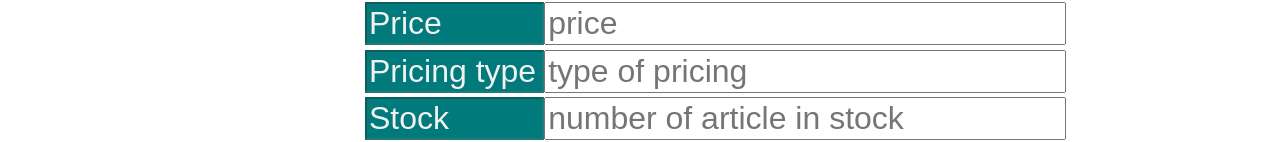
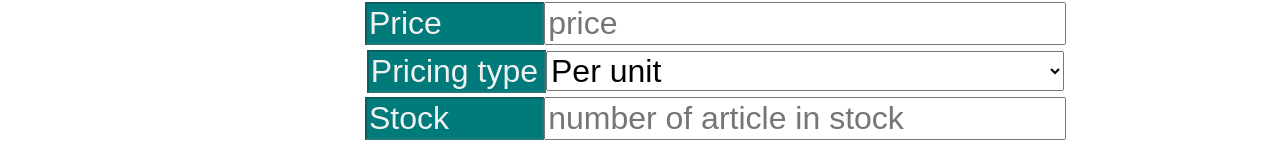
Before and after one commit to Gywed/WebSiteFrontAngular, an Angular app: page /admin/articleUpdate in a window 1280 px wide. Shown: the part 398-540 px from the top of the page. Built offline with nearby package versions, Linux system fonts and the light colour scheme; no server answers.

Commit message:
Replace the pricing type by a list in the update of article as admin

```diff
--- a/src/app/admin-hub/admin-update-article/admin-update-article.component.html
+++ b/src/app/admin-hub/admin-update-article/admin-update-article.component.html
@@ -17,10 +17,10 @@
   </div>
   <div>
     <input type="text" class="fieldsHeader" value="Pricing type" readonly [disabled]="true">
-    <input type="text" formControlName="pricingType" class="fields" placeholder="type of pricing">
-    <div *ngIf="controls('pricingType')?.dirty && controls('pricingType')?.invalid" class="warning">
-      This information is required!
-    </div>
+    <select class="list">
+      <option (select)="setPricingTypeUnit()" [selected]="idPricingTypeToUpdate == 1">Per unit</option>
+      <option (select)="setPricingTypeWeight()" [selected]="idPricingTypeToUpdate == 0">Per weight</option>
+    </select>
   </div>
   <div>
     <input type="text" class="fieldsHeader" value="Stock" readonly [disabled]="true">
--- a/src/app/admin-hub/admin-update-article/admin-update-article.component.ts
+++ b/src/app/admin-hub/admin-update-article/admin-update-article.component.ts
@@ -39,7 +39,7 @@ export class AdminUpdateArticleComponent implements OnInit {
 
   idCategoryToUpdate = 1;
   idBrandToUpdate = 1;
-  PricingTypeToUpdate = 1;
+  idPricingTypeToUpdate = 1;
 
   constructor(private _fb: FormBuilder, private _eventBus: EventBusService) { }
 
@@ -55,7 +55,7 @@ export class AdminUpdateArticleComponent implements OnInit {
       this.id = data.id;
       this.idCategoryToUpdate = data.category.id;
       this.idBrandToUpdate = data.brand.id;
-      this.PricingTypeToUpdate = data.pricingType;
+      this.idPricingTypeToUpdate = data.pricingType;
     })
 
     this._eventBus.on(Events.emitfetchCategorie).subscribe((data: any) => {
@@ -88,7 +88,7 @@ export class AdminUpdateArticleComponent implements OnInit {
       id : this.id,
       nametag : this.form.value.nameTag,
       price : this.form.value.price,
-      pricingType : this.form.value.pricingType,
+      pricingType : this.idPricingTypeToUpdate,
       stock : this.form.value.stock,
       category : updateCategory,
       brand : updateBrand
@@ -104,7 +104,11 @@ export class AdminUpdateArticleComponent implements OnInit {
     this.idBrandToUpdate = id.target.value;
   }
 
-  setPricingType(id: number) {
-    this.PricingTypeToUpdate = id;
+  setPricingTypeUnit() {
+    this.idPricingTypeToUpdate = 1;
+  }
+
+  setPricingTypeWeight() {
+    this.idPricingTypeToUpdate = 0;
   }
 }
```
